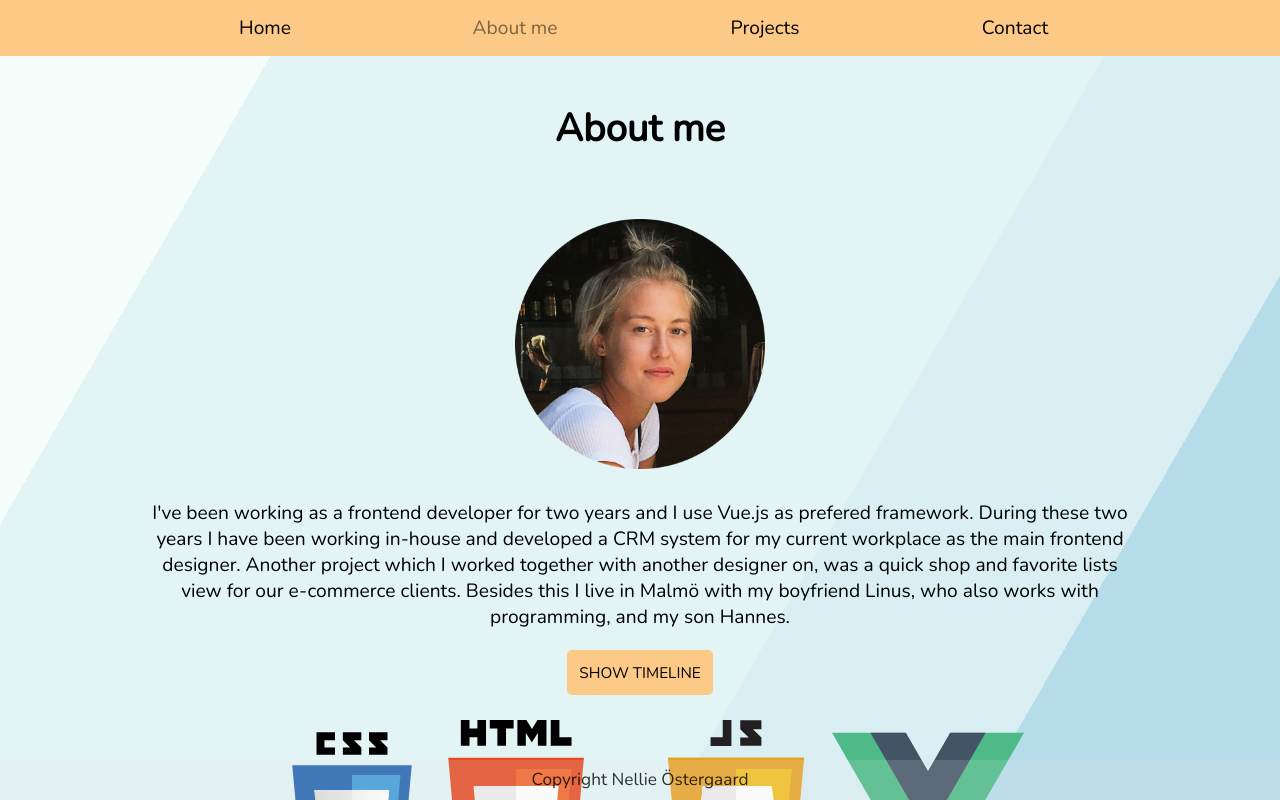
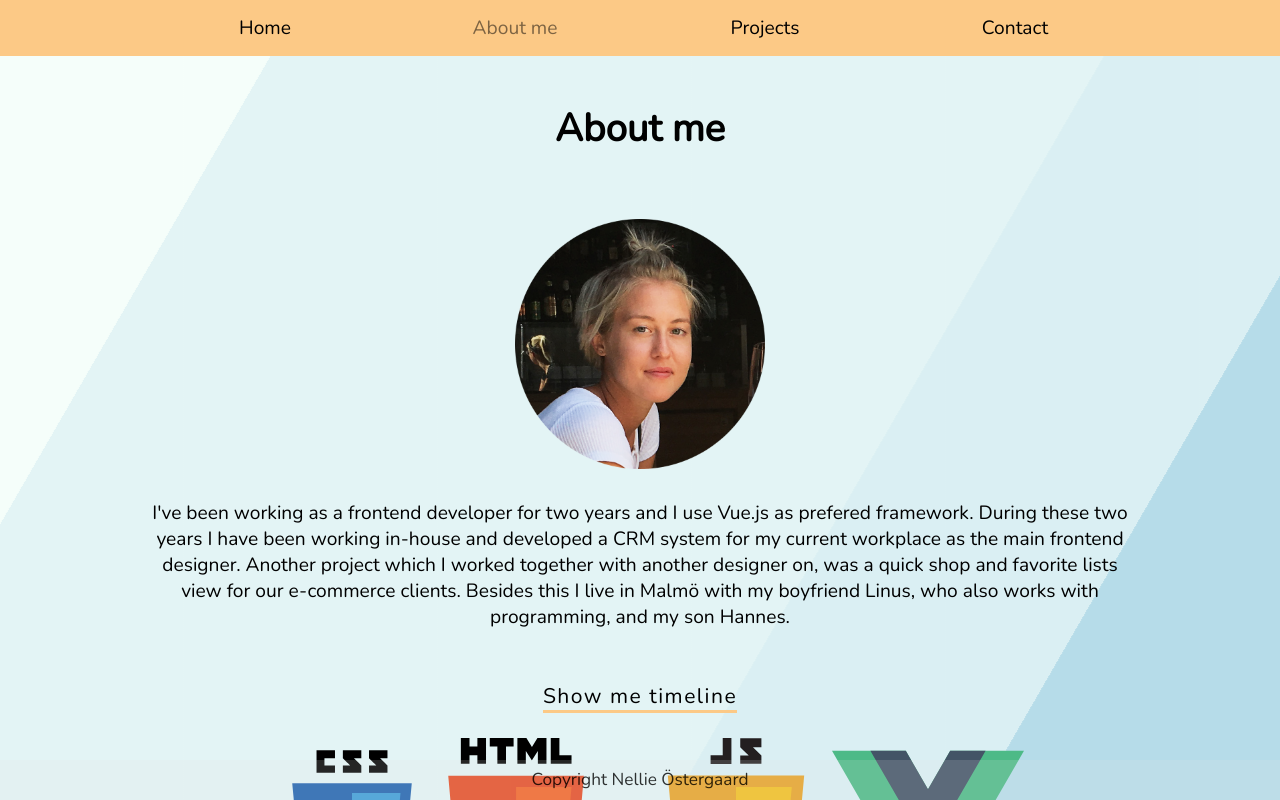
Before and after one commit to nellieostergaard/my-portfolio, a Vue app in the folder my-portfolio/: page /about in a window 1280 px wide. Shown: the top 800 px of the page. Built offline with nearby package versions, Linux system fonts and the light colour scheme; what vue-draggable, vue-resource would draw is missing.

Commit message:
update button

```diff
--- a/my-portfolio/src/assets/scss/style.scss
+++ b/my-portfolio/src/assets/scss/style.scss
@@ -39,26 +39,133 @@ $clock-size : 200px;
     }
 }
 // BUTTON
+$thick : 3px;
+$pad : 0.7em;
+$extra : calc(#{$pad} * 1.2);
 
-.button-text {
-    text-transform: uppercase;
-    text-decoration: none;
-    background: #FCC986;
-    padding: 0.8em;
-    font-size: 0.8em;
-    border-radius: 5px;
+.btn-container {
+  a {
+    color: $color-black;
+    padding: $pad $extra;
     display: inline-block;
-    border: none;
-    transition: all 0.4s ease 0s;
+    border: $thick solid transparent;
+    position: relative;
+    font-size: 1.1em;
     cursor: pointer;
-    &:hover {
-        background: $feature-hover;
-        letter-spacing: 1px;
-        -webkit-box-shadow: 0px 5px 40px -10px rgba(0,0,0,0.57);
-        -moz-box-shadow: 0px 5px 40px -10px rgba(0,0,0,0.57);
-        box-shadow: 5px 40px -10px rgba(0,0,0,0.57);
-        transition: all 0.4s ease 0s;
+    letter-spacing: 0.07em;
+
+    .text {
+      transform: translate3d(0,$pad,0);
+      display: block;
+      transition: transform 0.4s cubic-bezier(.2,0,0,1) 0.4s;
     }
+
+    &:after {
+      position: absolute;
+      content: '';
+      bottom: -$thick;
+      left: $extra;
+      right: $extra;
+      height: $thick;
+      background: $feature;
+      transition:
+        transform 0.8s cubic-bezier(1,0,.37,1) 0.2s,
+        right 0.2s cubic-bezier(.04,.48,0,1) 0.6s,
+        left 0.4s cubic-bezier(.04,.48,0,1) 0.6s;
+      transform-origin: left;
+    }
+
+  }
+
+  .line {
+    position: absolute;
+    background: $feature;
+
+    &.-right,
+    &.-left {
+      width: $thick;
+      bottom: -$thick;
+      top: -$thick;
+      transform: scale3d(1,0,1);
+    }
+
+    &.-top,
+    &.-bottom {
+      height: $thick;
+      left: -$thick;
+      right: -$thick;
+      transform: scale3d(0,1,1);
+    }
+
+    &.-right {
+      right: -$thick;
+      transition: transform 0.1s cubic-bezier(1,0,.65,1.01) 0.23s;
+      transform-origin: top;
+    }
+
+    &.-top {
+      top: -$thick;
+      transition: transform 0.08s linear 0.43s;
+      transform-origin: left;
+    }
+
+    &.-left {
+      left: -$thick;
+      transition: transform 0.08s linear 0.51s;
+      transform-origin: bottom;
+    }
+
+    &.-bottom {
+      bottom: -$thick;
+      transition: transform 0.3s cubic-bezier(1,0,.65,1.01);
+      transform-origin: right;
+    }
+  }
+
+  a:hover,
+  a:active {
+
+    .text {
+      transform: translate3d(0,0,0);
+      transition: transform 0.6s cubic-bezier(.2,0,0,1) 0.4s;
+    }
+
+    &:after {
+      transform: scale3d(0,1,1);
+      right: -$thick;
+      left: -$thick;
+      transform-origin: right;
+      transition:
+        transform 0.2s cubic-bezier(1,0,.65,1.01) 0.17s,
+        right 0.2s cubic-bezier(1,0,.65,1.01),
+        left 0s 0.3s;
+    }
+
+    .line {
+      transform: scale3d(1,1,1);
+
+      &.-right {
+        transition: transform 0.1s cubic-bezier(1,0,.65,1.01) 0.2s;
+        transform-origin: bottom;
+      }
+
+      &.-top {
+        transition: transform 0.08s linear 0.4s;
+        transform-origin: right;
+      }
+
+      &.-left {
+        transition: transform 0.08s linear 0.48s;
+        transform-origin: top;
+      }
+
+      &.-bottom {
+        transition: transform 0.5s cubic-bezier(0,.53,.29,1) 0.56s;
+        transform-origin: left;
+      }
+    }
+
+  }
 }
 
 // NAVBAR
--- a/my-portfolio/src/components/ButtonComponent.vue
+++ b/my-portfolio/src/components/ButtonComponent.vue
@@ -1,10 +1,12 @@
 <template>
-  <div
-    class="button-container"
-    align="center"
-    @click="$store.commit('toggleAbout')"
-  >
-    <span class="button-text"> {{ text }}</span>
+  <div class="btn-container">
+    <a @click="$store.commit('toggleAbout')">
+      <span class="text">{{ text }}</span>
+      <span class="line -right" />
+      <span class="line -top" />
+      <span class="line -left" />
+      <span class="line -bottom" />
+    </a>
   </div>
 </template>
 <script>
--- a/my-portfolio/src/store/index.js
+++ b/my-portfolio/src/store/index.js
@@ -44,7 +44,7 @@ export default new Vuex.Store({
       }
     ],
     showTimeline: false,
-    aboutToggleText: "Show Timeline",
+    aboutToggleText: "Show me timeline",
     highestIdDragItem: 10,
     dragGroups: [
       {
@@ -90,9 +90,9 @@ export default new Vuex.Store({
     toggleAbout(state) {
       state.showTimeline = !state.showTimeline;
       if (state.showTimeline) {
-        state.aboutToggleText = "Show Skills";
+        state.aboutToggleText = "Show me skills";
       } else {
-        state.aboutToggleText = "Show Timeline";
+        state.aboutToggleText = "Show me timeline";
       }
     },
     addNewItem(state, name) {
```
